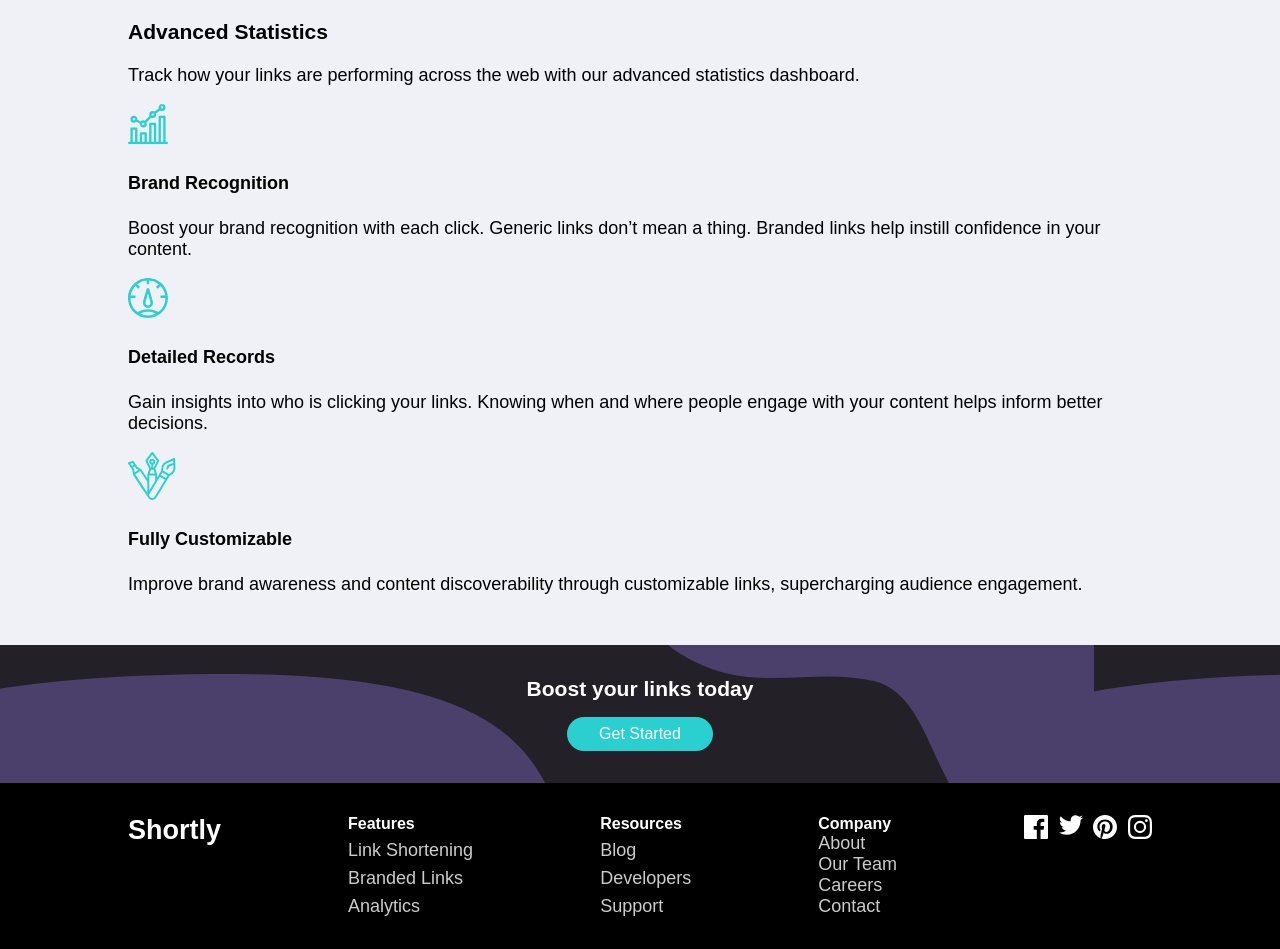
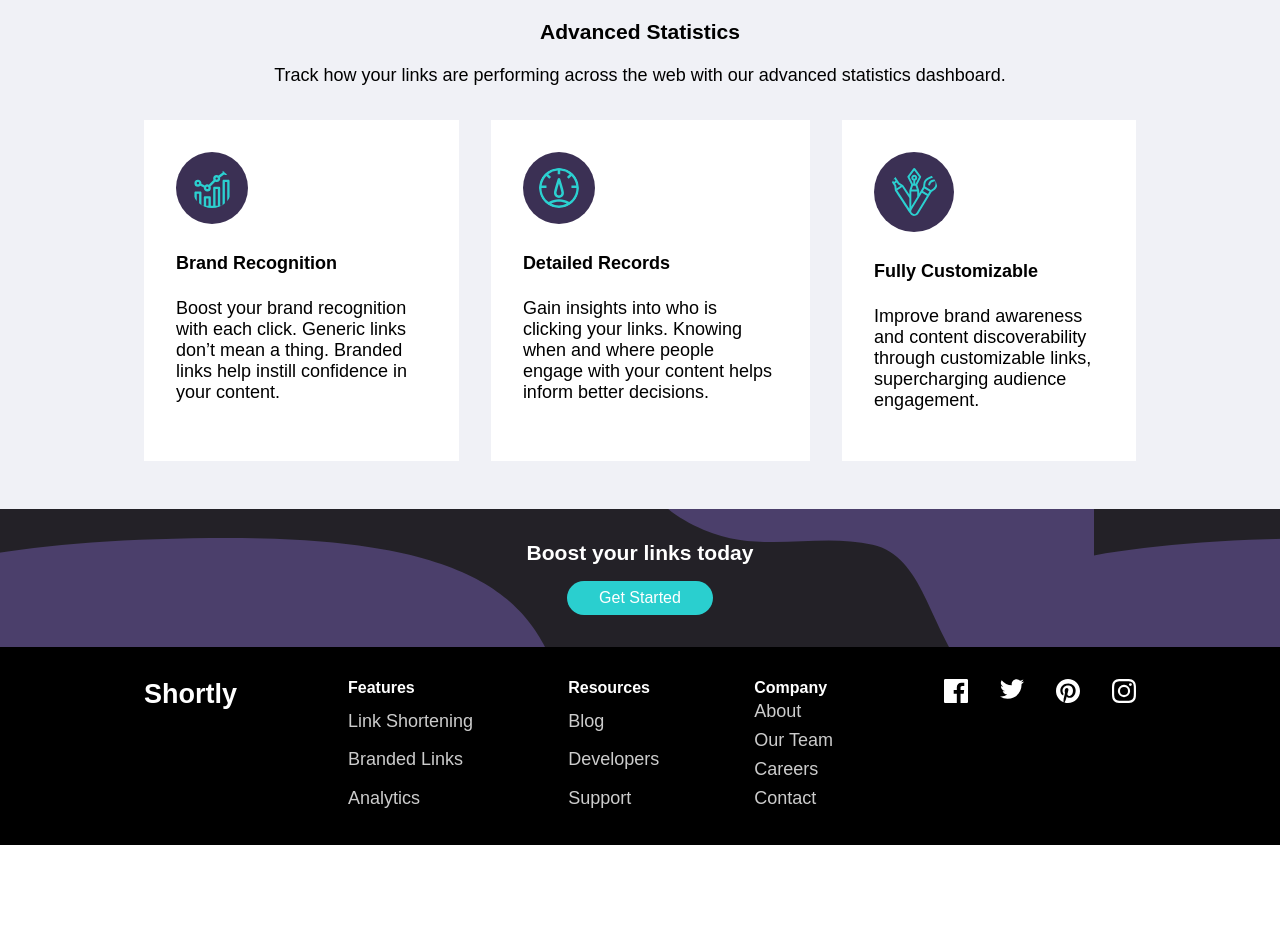
Before and after one commit to danpatrickoneill/url-shortening-api-master, a React (Create React App) app in the folder shortly/: page / in a window 1280 px wide. Shown: the part 780-1729 px from the top of the page. After the commit the page ends 1625 px from the top, so only its background shows below. Built offline with nearby package versions, Linux system fonts and the light colour scheme.

Commit message:
Spacing tweaks; building out cards in main section

```diff
--- a/shortly/src/components/MainContent.js
+++ b/shortly/src/components/MainContent.js
@@ -14,7 +14,7 @@ const MainContent = () => {
         statistics dashboard.
       </p>
       <div className='cards-wrapper'>
-        <div className='card'>
+        <div className='card card-1'>
           <img src={graph} alt='A generic bar graph indicating growth' />
           <h4>Brand Recognition</h4>
           <p>
@@ -22,7 +22,7 @@ const MainContent = () => {
             mean a thing. Branded links help instill confidence in your content.
           </p>
         </div>
-        <div className='card'>
+        <div className='card card-2'>
           <img
             src={gauge}
             alt='A generic radial gauge pointing right to its middle'
@@ -33,7 +33,7 @@ const MainContent = () => {
             where people engage with your content helps inform better decisions.
           </p>
         </div>
-        <div className='card'>
+        <div className='card card-3'>
           <img src={utensils} alt='A marker, a fountain pen and a paintbrush' />
           <h4>Fully Customizable</h4>
           <p>
--- a/shortly/src/styles/styles.css
+++ b/shortly/src/styles/styles.css
@@ -33,6 +33,7 @@ nav h2 {
   color: black;
 }
 nav a {
+  padding: 0 1rem;
   color: #cccccc;
 }
 nav a:hover {
@@ -43,14 +44,38 @@ header {
   justify-content: space-between;
   padding: 2rem 0 8rem;
 }
+.full-width-main {
+  margin: 0 -9999rem;
+  padding: 0 9999rem;
+  padding-bottom: 2rem;
+}
 main {
   background-color: #f0f1f6;
   padding: 8rem 0 2rem;
 }
-.full-width-main {
-  margin: 0 -9999rem;
-  padding: 0 9999rem;
-  padding-bottom: 2rem;
+main h3 {
+  text-align: center;
+}
+main p {
+  text-align: center;
+}
+main .cards-wrapper {
+  display: flex;
+}
+main .card {
+  max-width: 30%;
+  background-color: white;
+  padding: 2rem;
+  margin: 1rem;
+}
+main .card img {
+  position: relative;
+  padding: 1rem;
+  background-color: hsl(257, 27%, 26%);
+  border-radius: 100%;
+}
+main .card p {
+  text-align: left;
 }
 .link-shortener {
   position: relative;
@@ -127,8 +152,10 @@ footer nav .column h5 {
   color: white;
   margin: 0;
 }
+footer nav .column a {
+  padding: 0.25rem 0;
+}
 footer nav .social-icons {
   display: flex;
   justify-content: space-between;
-  width: 8rem;
 }
--- a/shortly/src/styles/styles.less
+++ b/shortly/src/styles/styles.less
@@ -64,6 +64,7 @@ nav {
     color: black;
   }
   a {
+    padding: 0 1rem;
     color: @link-gray;
     &:hover {
       color: black;
@@ -77,15 +78,45 @@ header {
   padding: 2rem 0 8rem;
 }
 
-main {
-  background-color: #f0f1f6;
-  padding: 8rem 0 2rem;
-}
-
 .full-width-main {
   margin: 0 -9999rem;
   padding: 0 9999rem;
   padding-bottom: 2rem;
+}
+
+main {
+  background-color: #f0f1f6;
+  padding: 8rem 0 2rem;
+
+  h3 {
+    text-align: center;
+  }
+
+  p {
+    text-align: center;
+  }
+
+  .cards-wrapper {
+    display: flex;
+  }
+
+  .card {
+    max-width: 30%;
+    background-color: white;
+    padding: 2rem;
+    margin: 1rem;
+
+    img {
+      position: relative;
+      padding: 1rem;
+      background-color: @dark-violet;
+      border-radius: 100%;
+    }
+
+    p {
+      text-align: left;
+    }
+  }
 }
 
 .link-shortener {
@@ -169,11 +200,13 @@ footer {
         color: white;
         margin: 0;
       }
+      a {
+        padding: 0.25rem 0;
+      }
     }
     .social-icons {
       display: flex;
       justify-content: space-between;
-      width: 8rem;
     }
   }
 }
```
